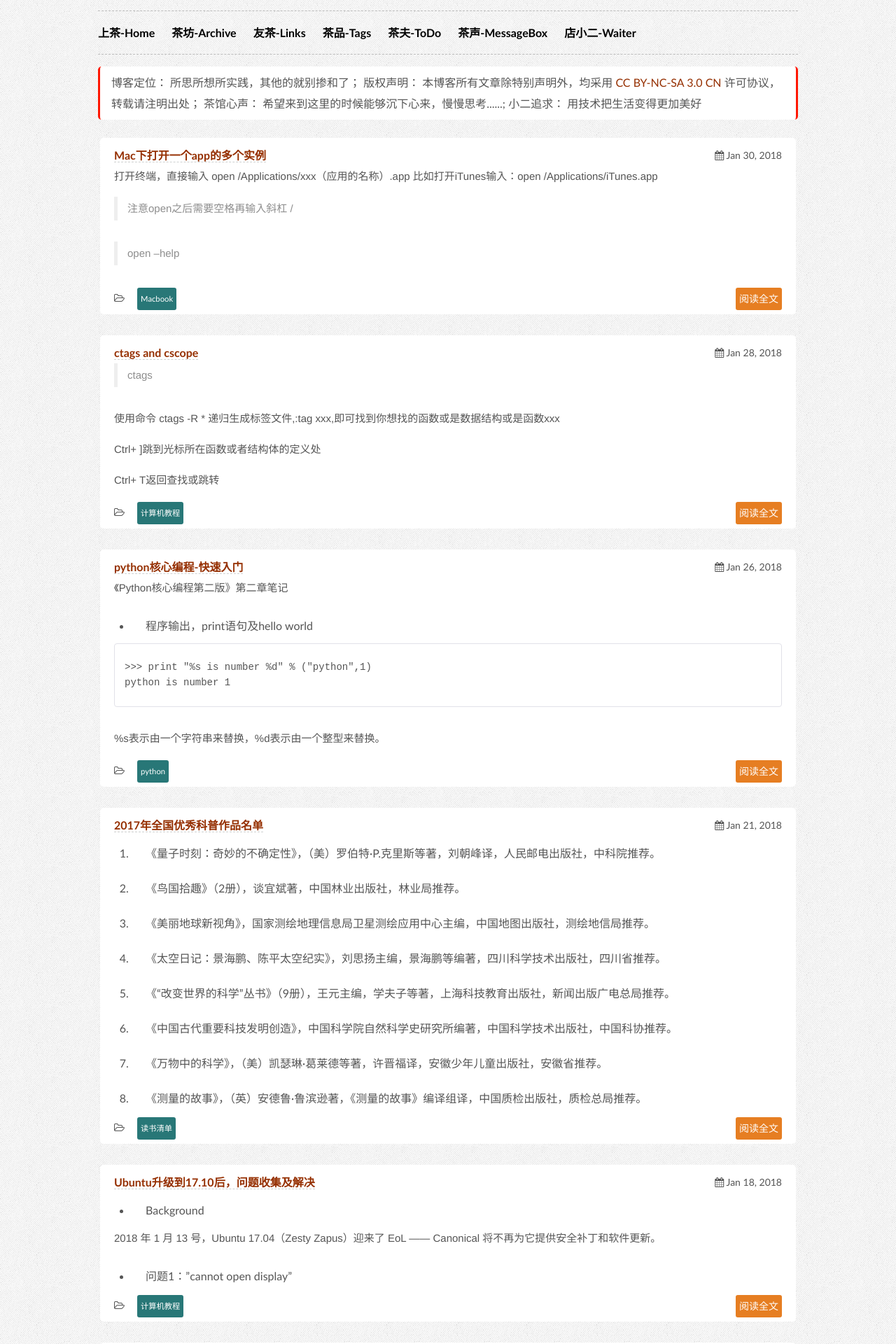
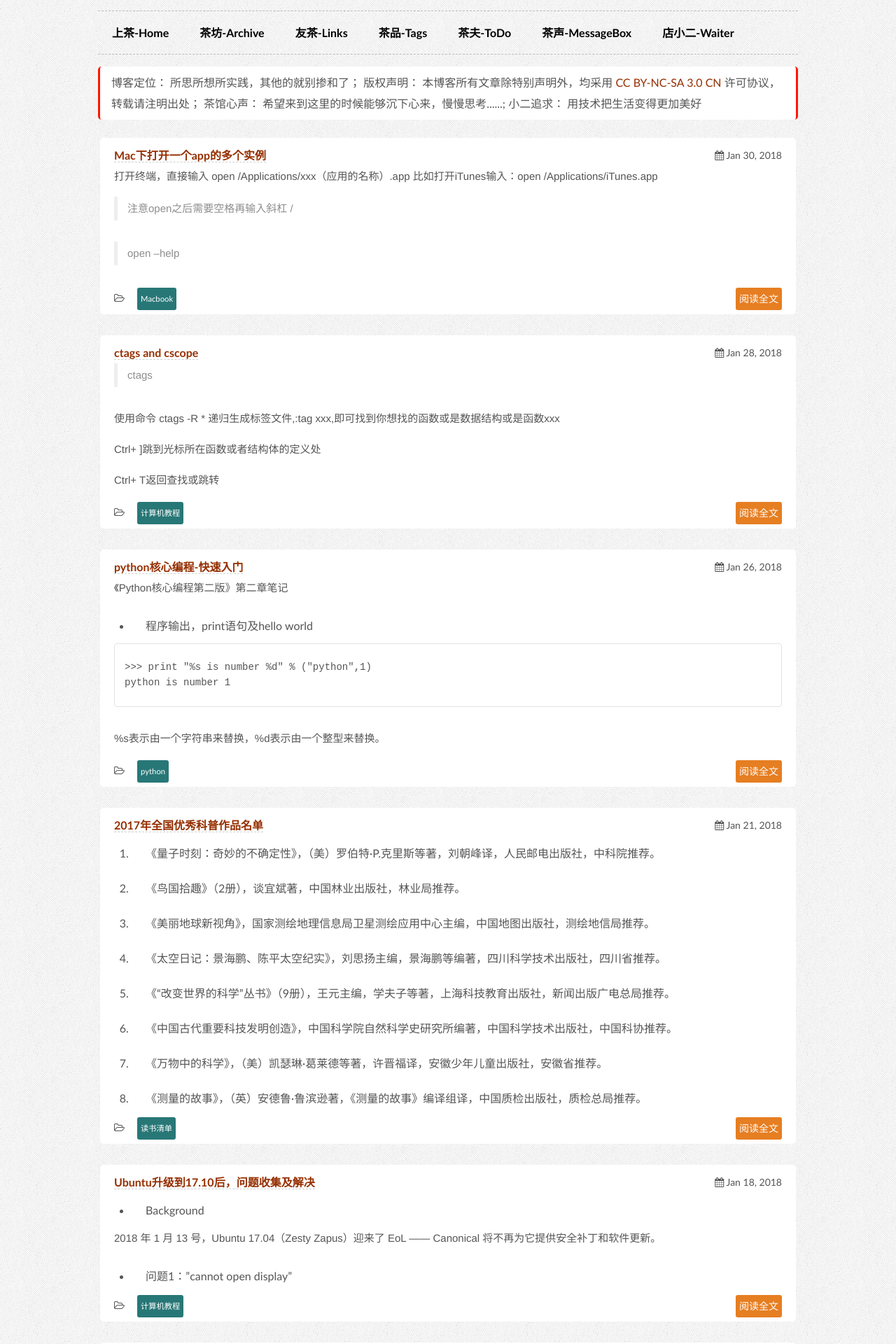
Before and after one commit to fk1091889767/tanwubin.github.io, a Jekyll site: the page built from index.html, in a window 1280 px wide. Shown: the top 1920 px of the page at 70% size. Built offline with Jekyll 4.4.1, drawn with Linux system fonts in a browser that asks for light colours; comment, search, counter and statistics services are not loaded.

Commit message:
博客样式修改

```diff
--- a/assets/css/effector-wide.css
+++ b/assets/css/effector-wide.css
@@ -15,7 +15,7 @@ footer {
     margin-top: -40px;
 }
 .nav>a {
-     margin:  0px 20px 0px 0px;
+     margin:  0px 20px 0px 20px;
      color: #000000;
      font-weight: bold;
 }
```
